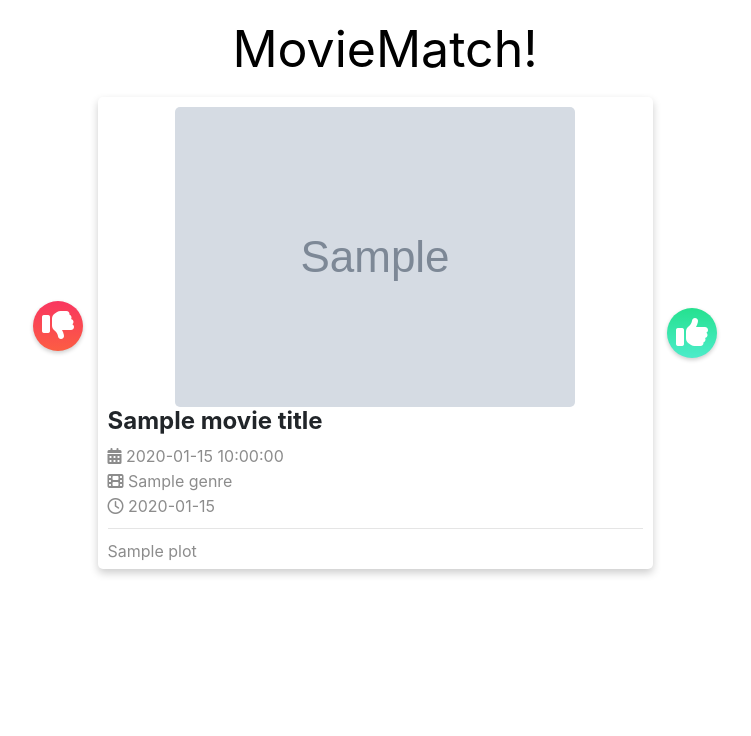
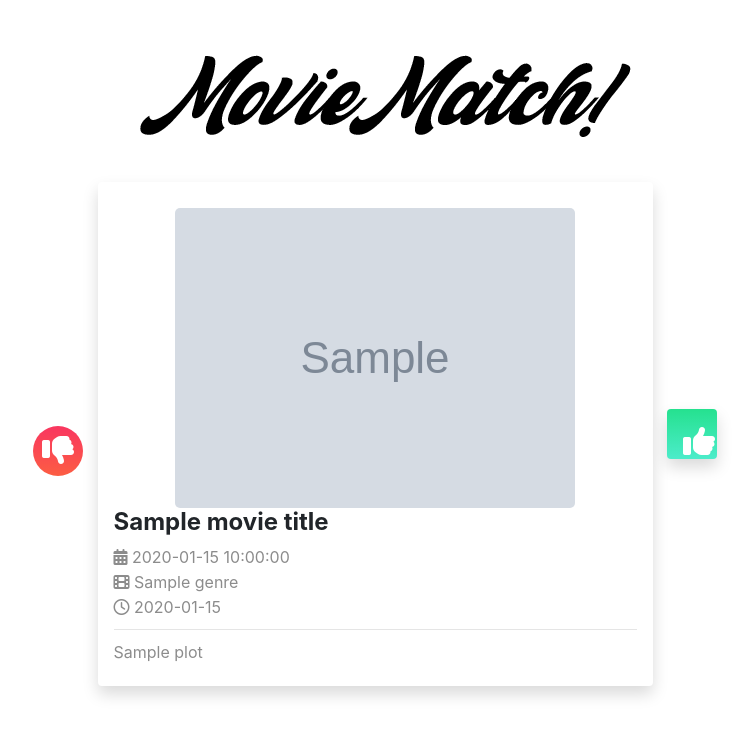
Before and after one commit to TaylorJonesTRT/MovieMatch, a Flask app: template templates/index.html in a window 1280 px wide. Shown: the top 736 px of the page, without its empty margins (255-1006 px from the left). Run offline with Flask 2, Linux system fonts and the light colour scheme; the template is opened without the code that fills it: most values are stand-ins (such as "Sample title", 1, 10 or a date in 2020); grey boxes marked "Sample" are stand-in pictures; some libraries are stand-ins or nearby versions.

Commit message:
new heroku push

```diff
--- a/main.py
+++ b/main.py
@@ -11,7 +11,7 @@ APP__ROOT = os.path.dirname(os.path.abspath(__file__))
 
 
 @app.route('/')
-def hello_world():
+def home():
     tmdb.API_KEY = '77361ec1e5766470409b32417bc7594b'
     api_key = tmdb.API_KEY
 
--- a/static/css/custom.css
+++ b/static/css/custom.css
@@ -4,15 +4,14 @@ body {
 
 .logo {
   color: black;
-  font-size: 50px;
   width: auto;
   margin: 10px 0 10px 0;
 }
 
+/*.logo i {
+}*/
+
 .movie-card {
-    /* Add shadows to create the "card" effect */
-    box-shadow: 0 4px 8px 0 rgba(0,0,0,0.2);
-    transition: 0.3s;
     width:50%;
     min-width: 300px;
     border-radius: 5px;
@@ -36,11 +35,6 @@ img {
 
 hr {
     margin:10px 0 !important;
-}
-
-/* On mouse-over, add a deeper shadow */
-.card:hover {
-  box-shadow: 0 8px 16px 0 rgba(0,0,0,0.2);
 }
 
 .text {
@@ -75,17 +69,17 @@ span {
     border-radius: 50%;
     color: white;
     border: none;
-    box-shadow: 0 2px 4px 0 rgba(0,0,0,0.2);
     transition: 0.3s;
     margin: 0 10px 0 0;
 }
 
-.downvote {
-    background-image: linear-gradient(rgb(249,54,96), rgb(252, 93, 67))
+.thumbsdown {
+    background-image: linear-gradient(rgb(249,54,96), rgb(252, 93, 67));
+    margin-right: 10px;
 }
 
-.heart {
-    background-image: linear-gradient(rgb(37,225,143), rgb(76, 236, 202))
+.thumbsup {
+    background-image: linear-gradient(rgb(37,225,143), rgb(76, 236, 202));
 }
 
 .watch {
--- a/templates/index.html
+++ b/templates/index.html
@@ -21,16 +21,16 @@
 
     <main role="main" class="container">
     <header class="logo">
-        MovieMatch!
+      <img src="{{ url_for('static', filename='images/logo.png') }}" /><!--<i class="fas fa-film fa-5x"></i>-->
     </header>
 
     <a href="/">
-      <button class ="button downvote">
+      <button class ="button thumbsdown">
         <i class="fas fa-thumbs-down fa-2x"></i>
       </button>
     </a>
 
-    <div class="movie-card">
+    <div class="movie-card shadow p-3 mb-5 bg-white rounded">
         <img src={{poster_image_path}} alt="movie">
         <div class="text">
           <h4 class="movie-title"><b>{{movie_title}}</b></h4>
@@ -44,7 +44,7 @@
 
       <div>
         <a href="/">
-          <button class="button heart">
+          <button class="shadow p-3 mb-5 bg-white rounded button thumbsup">
             <i class="fas fa-thumbs-up fa-2x"></i>
           </button>
         </a>
```
Also changed, not shown: static/images/logo.png (added).
